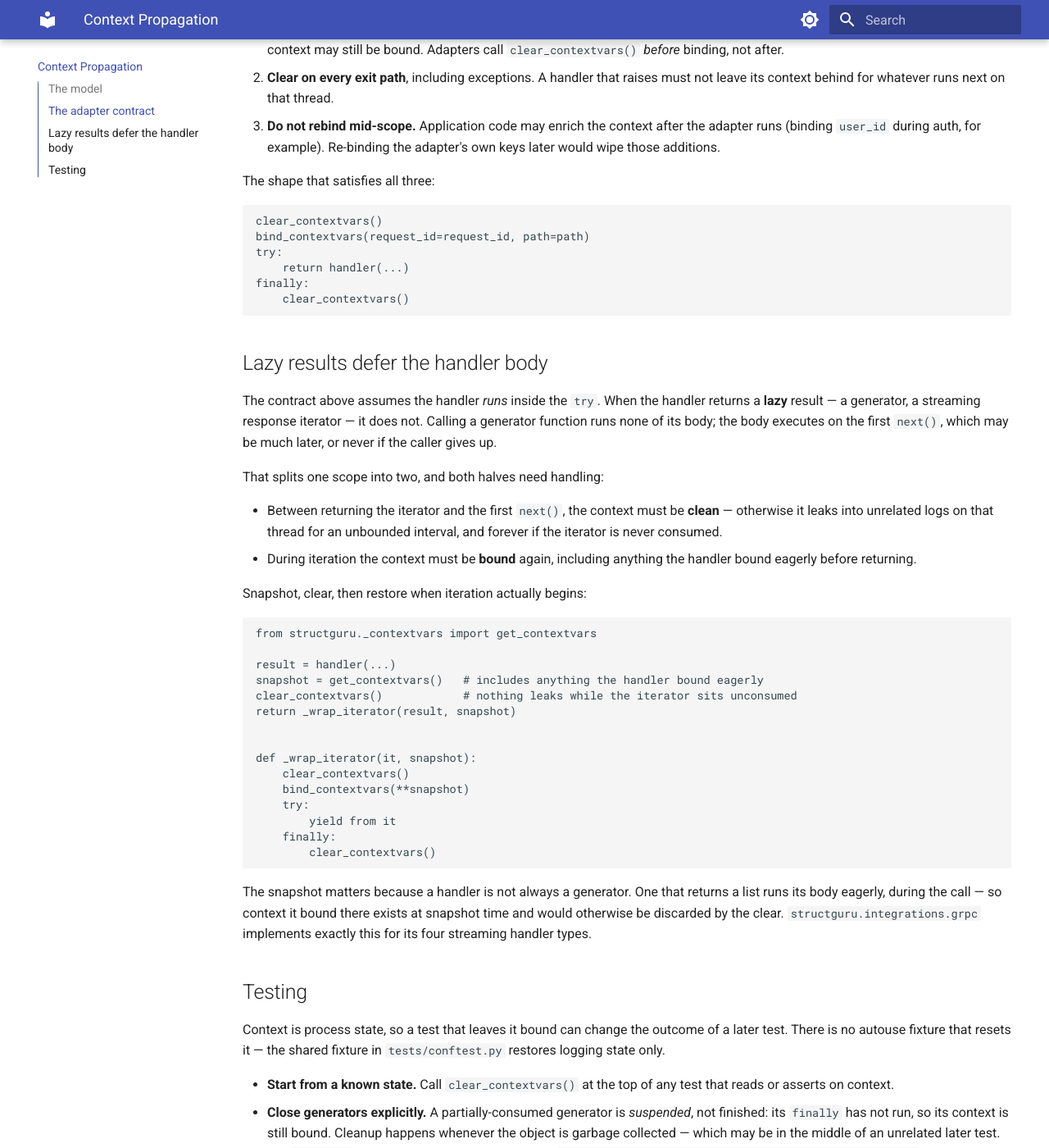
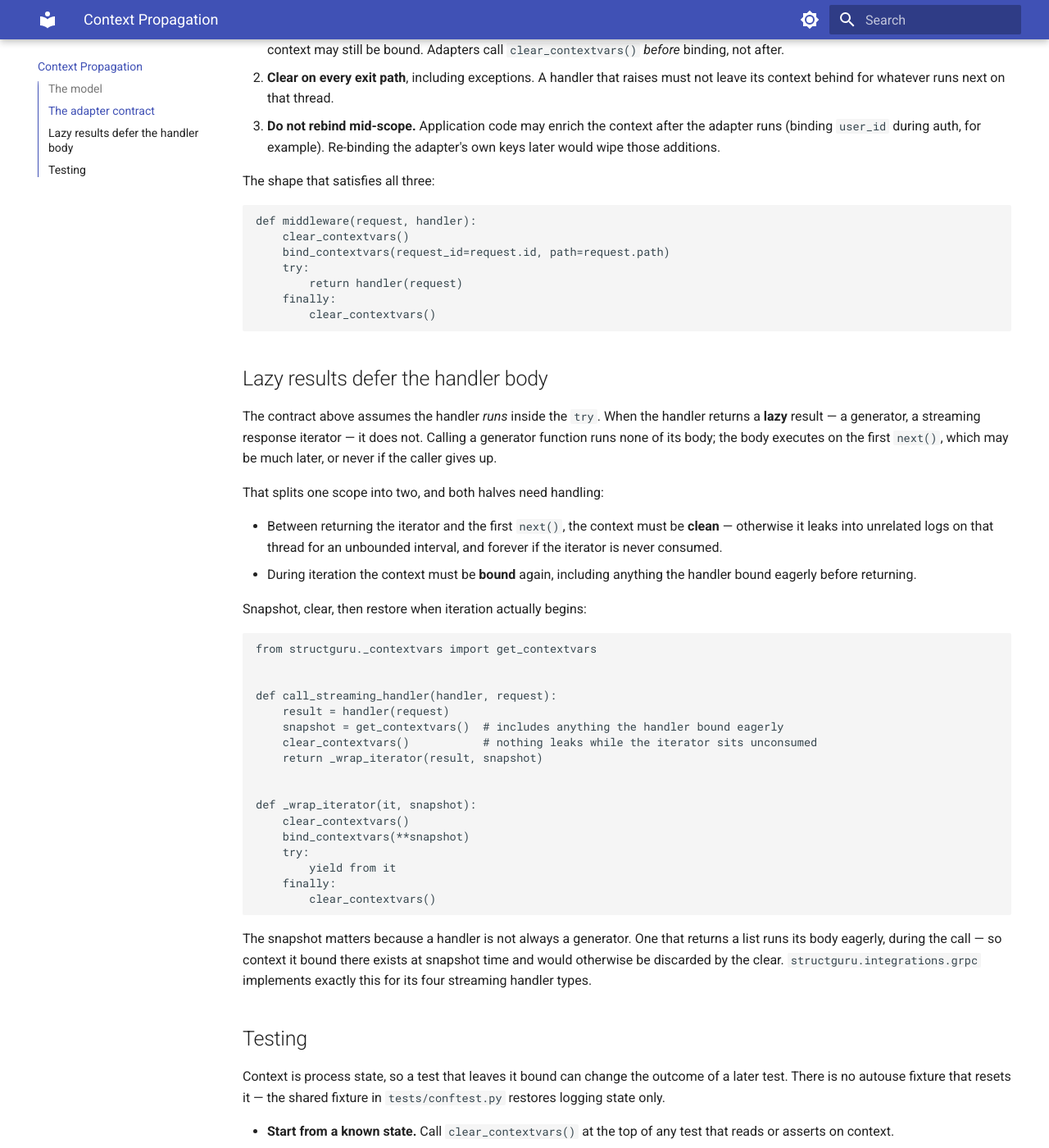
Before and after one commit to kidoz/structguru, an MkDocs documentation site: the page built from docs/context-propagation.md, in a window 1280 px wide and 1400 px high, scrolled down 775 px. Shown: the whole window at 82% size. Built offline with MkDocs 1.6.1 and Material for MkDocs 9.7.7, drawn with Linux system fonts in a browser that asks for light colours.

Commit message:
Make the context propagation examples valid standalone Python

````diff
--- a/docs/context-propagation.md
+++ b/docs/context-propagation.md
@@ -40,12 +40,13 @@ Every adapter must satisfy three rules:
 The shape that satisfies all three:
 
 ```python
-clear_contextvars()
-bind_contextvars(request_id=request_id, path=path)
-try:
-    return handler(...)
-finally:
+def middleware(request, handler):
     clear_contextvars()
+    bind_contextvars(request_id=request.id, path=request.path)
+    try:
+        return handler(request)
+    finally:
+        clear_contextvars()
 ```
 
 ## Lazy results defer the handler body
@@ -69,10 +70,12 @@ Snapshot, clear, then restore when iteration actually begins:
 ```python
 from structguru._contextvars import get_contextvars
 
-result = handler(...)
-snapshot = get_contextvars()   # includes anything the handler bound eagerly
-clear_contextvars()            # nothing leaks while the iterator sits unconsumed
-return _wrap_iterator(result, snapshot)
+
+def call_streaming_handler(handler, request):
+    result = handler(request)
+    snapshot = get_contextvars()  # includes anything the handler bound eagerly
+    clear_contextvars()           # nothing leaks while the iterator sits unconsumed
+    return _wrap_iterator(result, snapshot)
 
 
 def _wrap_iterator(it, snapshot):
````
